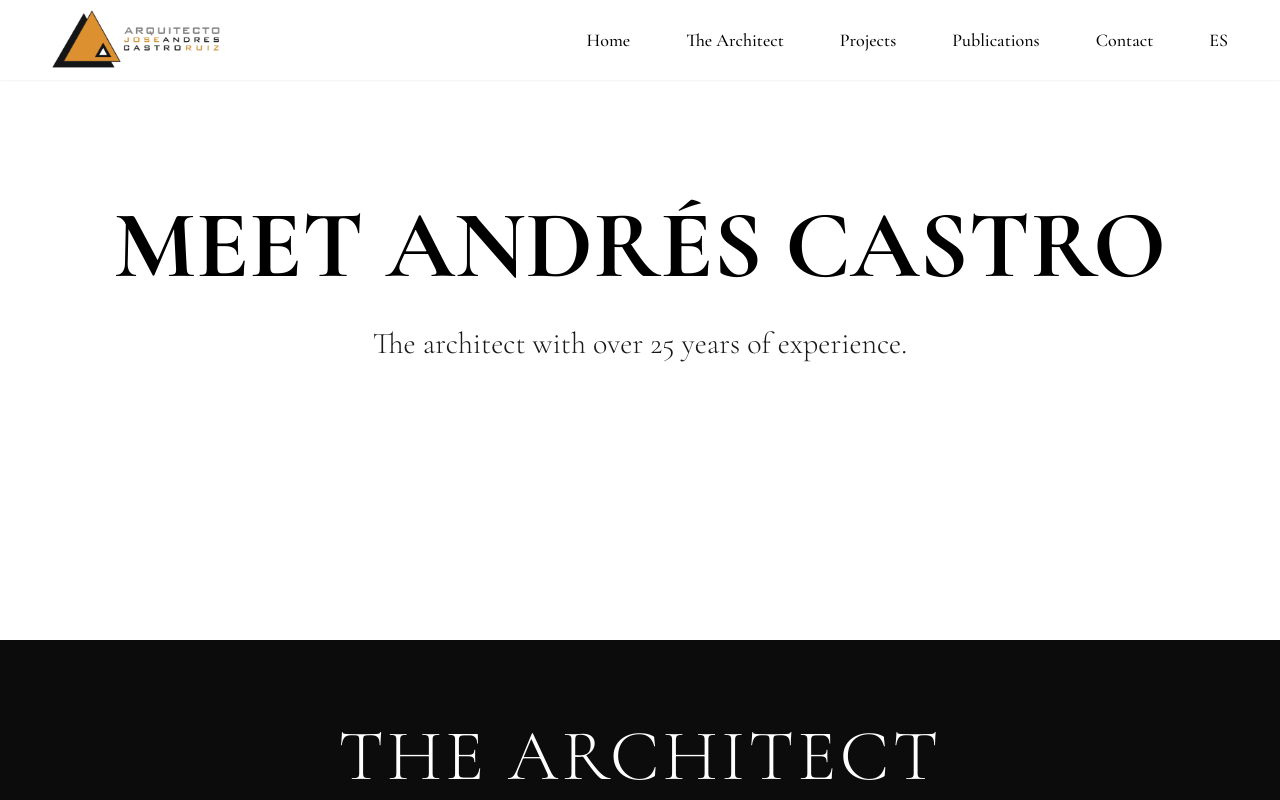
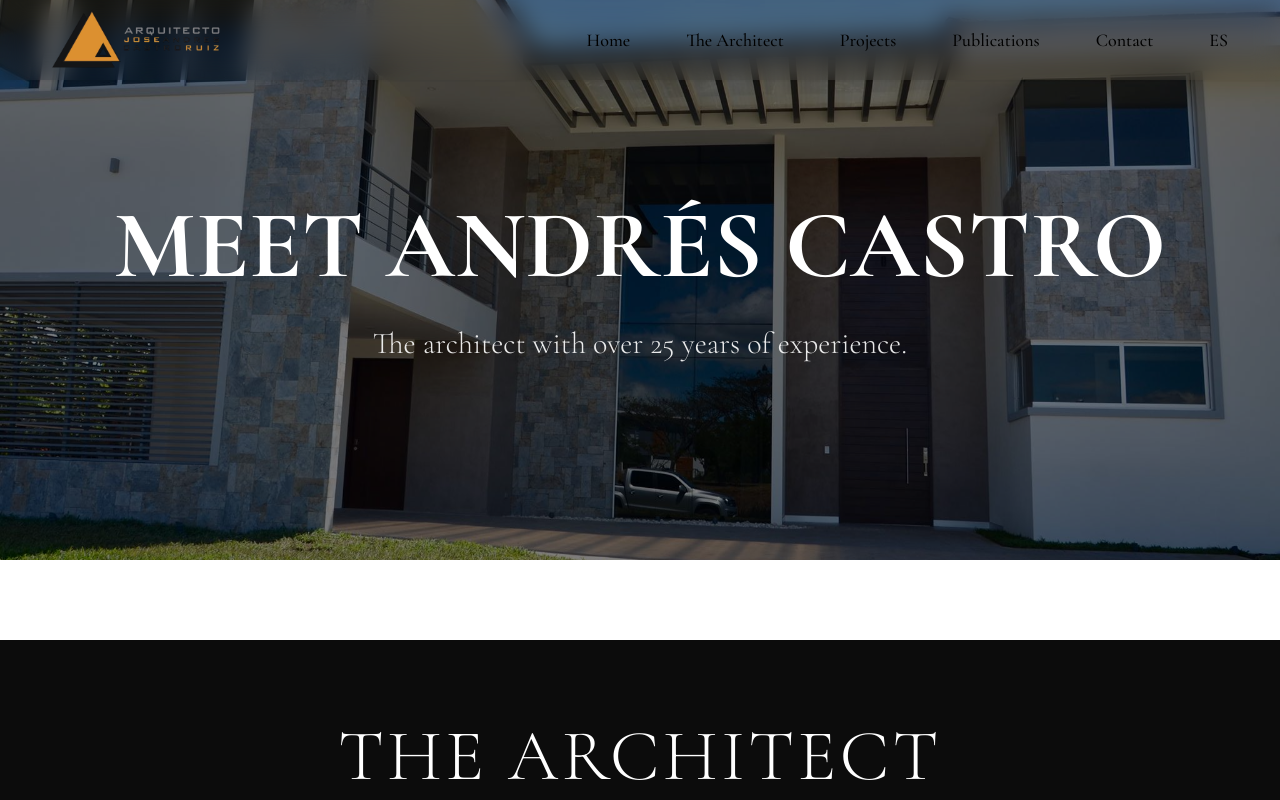
Before and after one commit to botflowlab/AndresCastroWebsite, a React (Vite) app: page /arquitecto in a window 1280 px wide. Shown: the top 800 px of the page. Built offline with nearby package versions, Linux system fonts and the light colour scheme; no server answers; a web font is replaced by a local one.

Commit message:
Update Architect Hero component with background image

```diff
--- a/src/pages/architect/Hero.jsx
+++ b/src/pages/architect/Hero.jsx
@@ -5,13 +5,24 @@ export default function Hero() {
   const { t } = useTranslation();
 
   return (
-    <section className="relative w-full h-[70vh] overflow-hidden bg-white">
+    <section className="relative w-full h-[70vh] overflow-hidden">
+      {/* Background Image */}
+      <div
+        className="absolute inset-0 bg-center bg-cover bg-no-repeat"
+        style={{
+          backgroundImage: 'url(/images/theArchitect/acArchitect.jpg)'
+        }}
+      >
+        {/* Dark Overlay */}
+        <div className="absolute inset-0 bg-black/50"></div>
+      </div>
+
       <div className="relative h-full container mx-auto px-4 flex items-center justify-center">
         <div className="max-w-6xl text-center">
-          <h1 className="text-5xl md:text-7xl lg:text-8xl text-black font-bold mb-8 leading-tight">
+          <h1 className="text-5xl md:text-7xl lg:text-8xl text-white font-bold mb-8 leading-tight">
             MEET ANDRÉS CASTRO
           </h1>
-          <p className="text-2xl md:text-3xl text-black/90 font-light max-w-2xl mx-auto">
+          <p className="text-2xl md:text-3xl text-white/90 font-light max-w-2xl mx-auto">
             The architect with over 25 years of experience.
           </p>
         </div>
```
